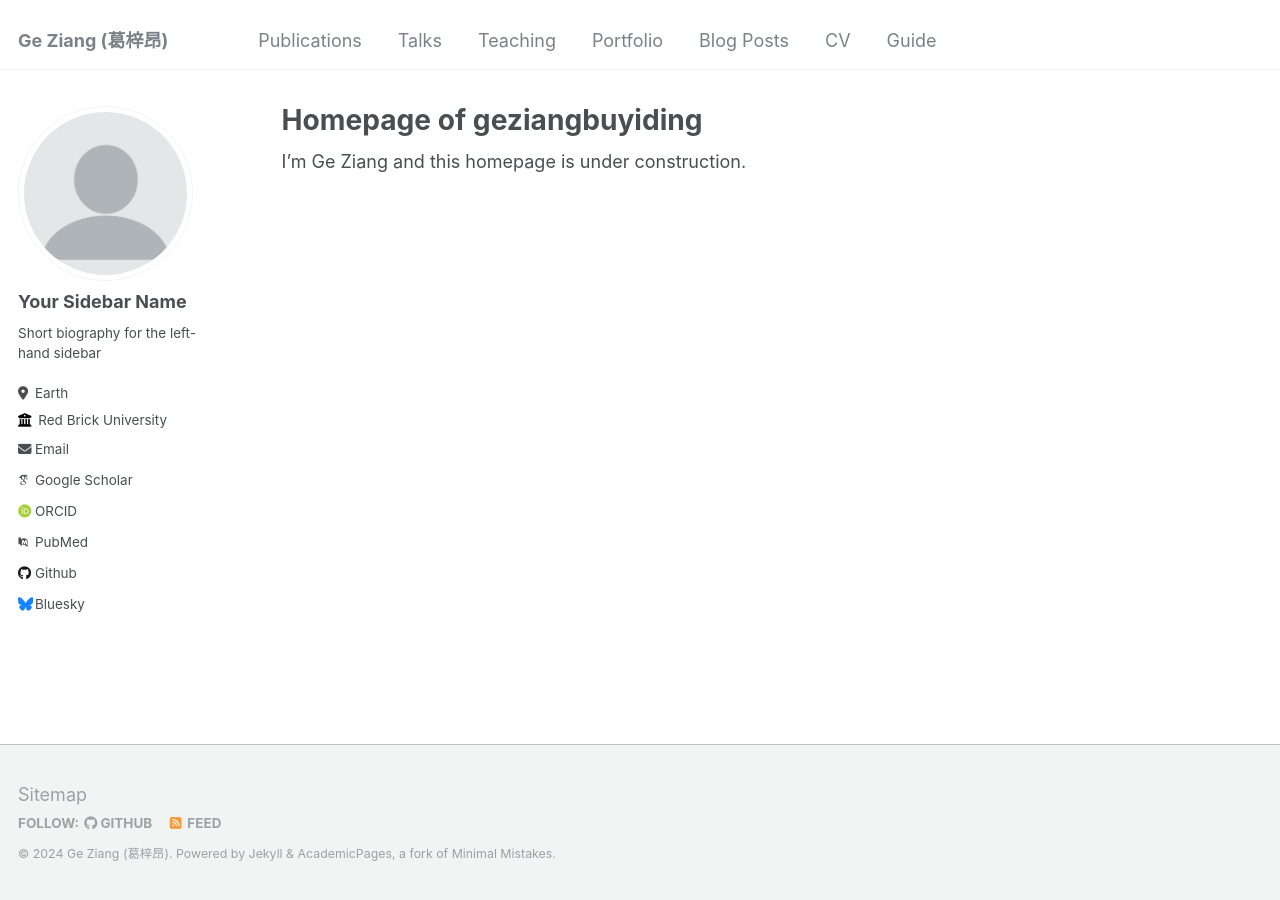
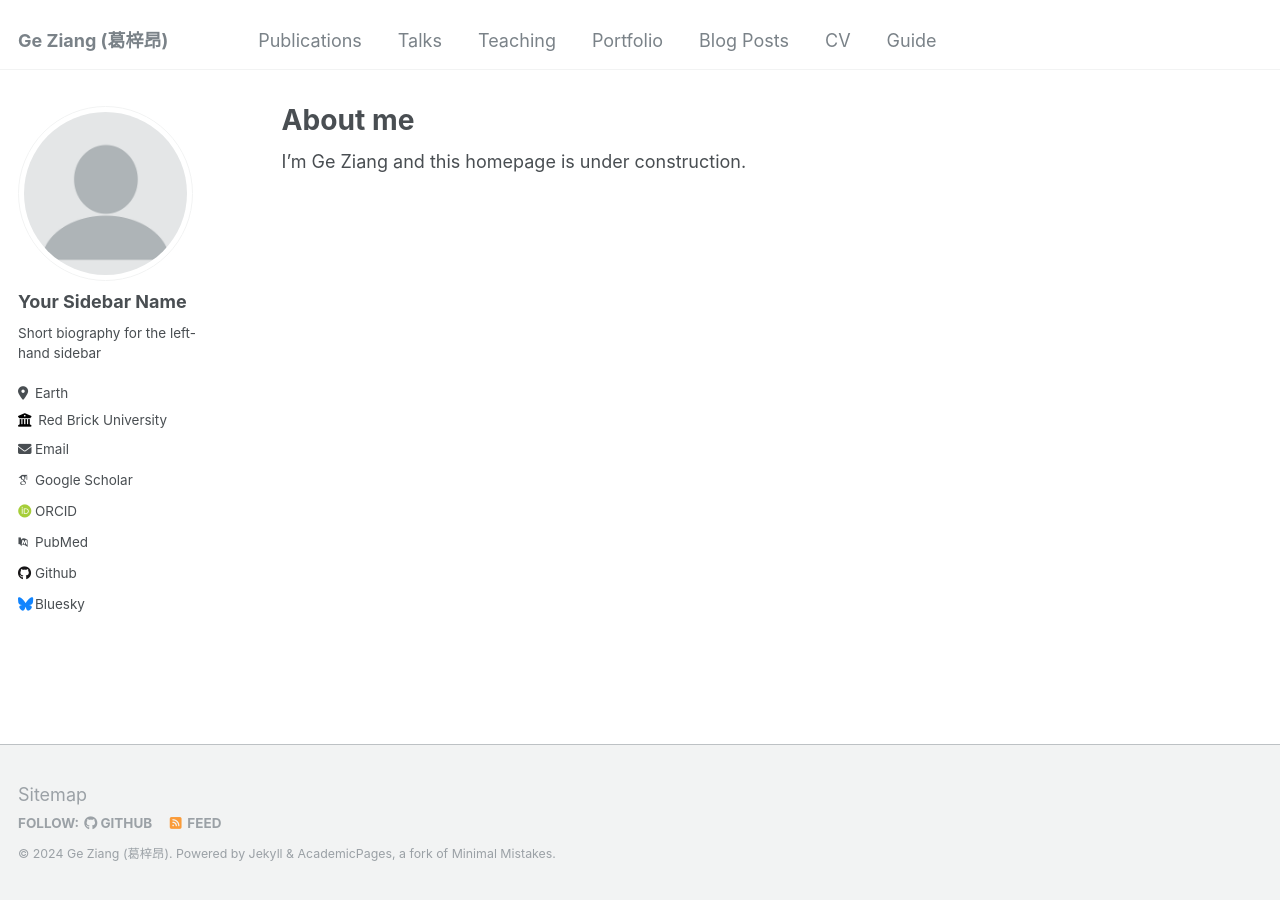
Before and after one commit to geziangfinn/geziangfinn.github.io, a Jekyll site: the page built from _pages/about.md, in a window 1280 px wide. Built offline with Jekyll 4.4.1, drawn with Linux system fonts in a browser that asks for light colours; some web fonts are replaced.

Commit message:
Update about.md

```diff
--- a/_pages/about.md
+++ b/_pages/about.md
@@ -1,6 +1,6 @@
 ---
 permalink: /
-title: "Homepage of geziangbuyiding"
+title: "About me"
 author_profile: true
 redirect_from:
   - /about/
```
